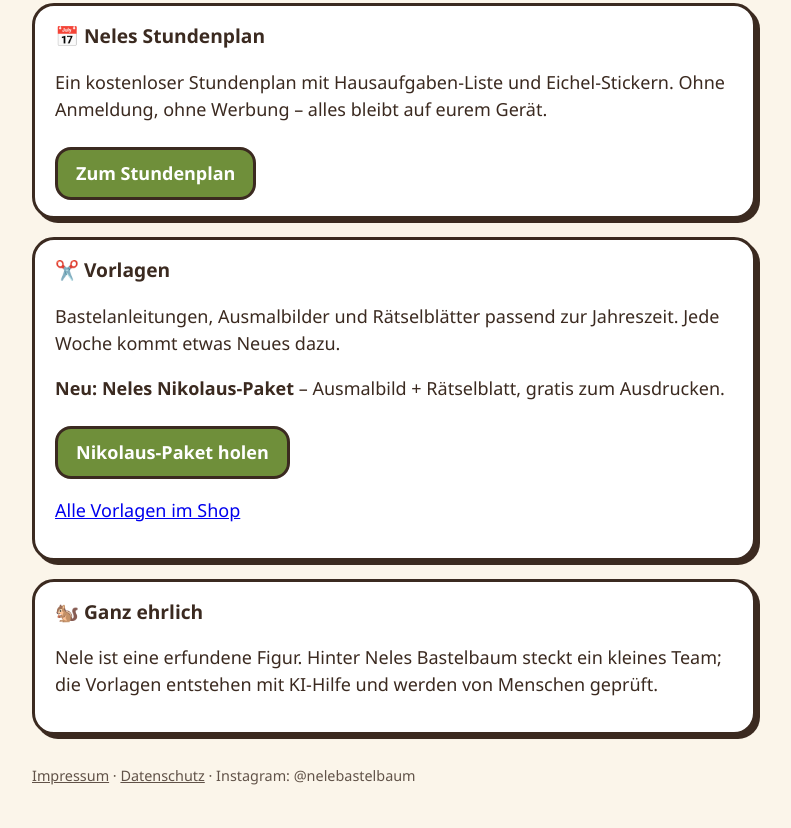
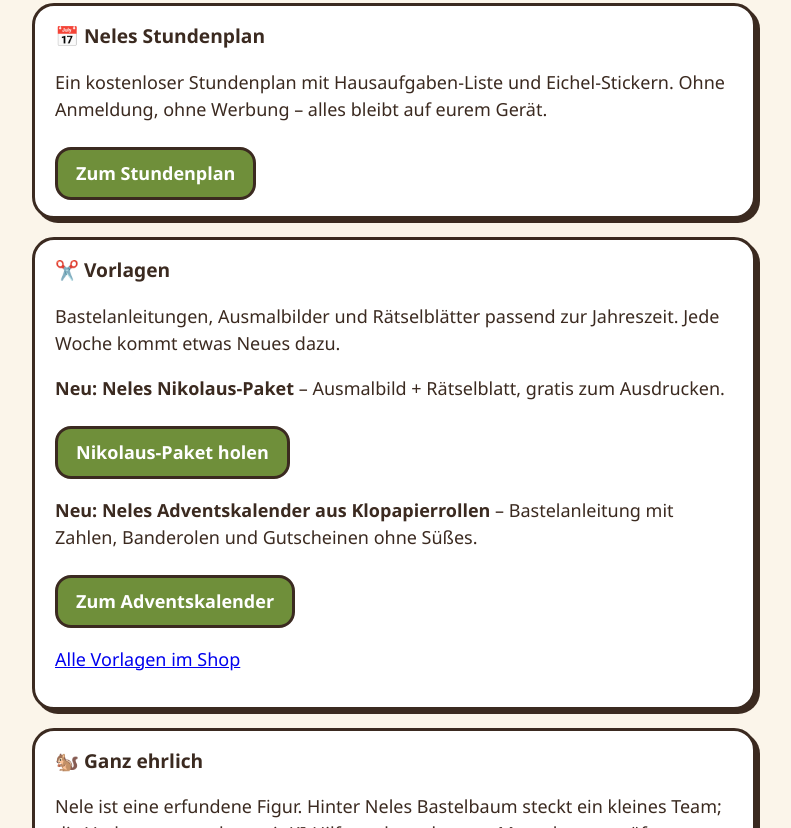
Before and after one commit to nelebastelbaum/nelebastelbaum.github.io, a plain HTML site: page index.html in a window 1280 px wide. Shown: the part 345-1173 px from the top of the page, without its empty margins (246-1037 px from the left). Drawn offline with Linux system fonts and the light colour scheme.

Commit message:
Adventskalender: Shop-Link und Pin-Bild
Co-Authored-By: Claude Opus 5.5 <noreply@anthropic.com>
Claude-Session: https://claude.ai/code/session_01QveWsTWhYHkaJSnTfJcE4A

```diff
--- a/index.html
+++ b/index.html
@@ -45,6 +45,8 @@ footer a{color:var(--ink)}
     <p>Bastelanleitungen, Ausmalbilder und Rätselblätter passend zur Jahreszeit. Jede Woche kommt etwas Neues dazu.</p>
     <p><strong>Neu: Neles Nikolaus-Paket</strong> – Ausmalbild + Rätselblatt, gratis zum Ausdrucken.</p>
     <a class="btn" href="https://payhip.com/b/mTxWk" rel="noopener noreferrer">Nikolaus-Paket holen</a>
+    <p><strong>Neu: Neles Adventskalender aus Klopapierrollen</strong> – Bastelanleitung mit Zahlen, Banderolen und Gutscheinen ohne Süßes.</p>
+    <a class="btn" href="https://payhip.com/b/O1yqj" rel="noopener noreferrer">Zum Adventskalender</a>
     <p><a href="https://payhip.com/NelesBastelbaum" rel="noopener noreferrer">Alle Vorlagen im Shop</a></p>
   </div>
 
```
Also changed, not shown: media/pins/adventskalender_pin.jpg (added).
